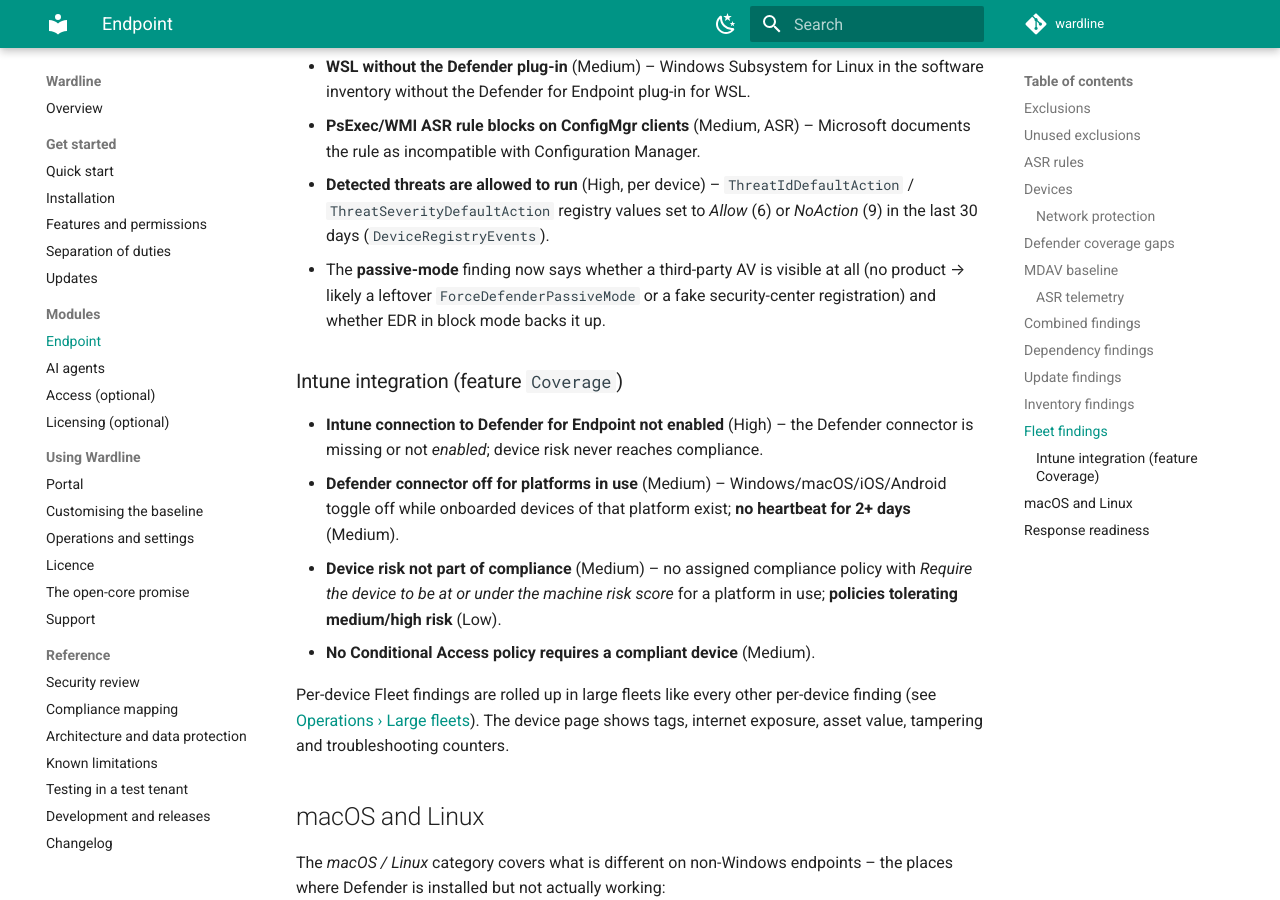
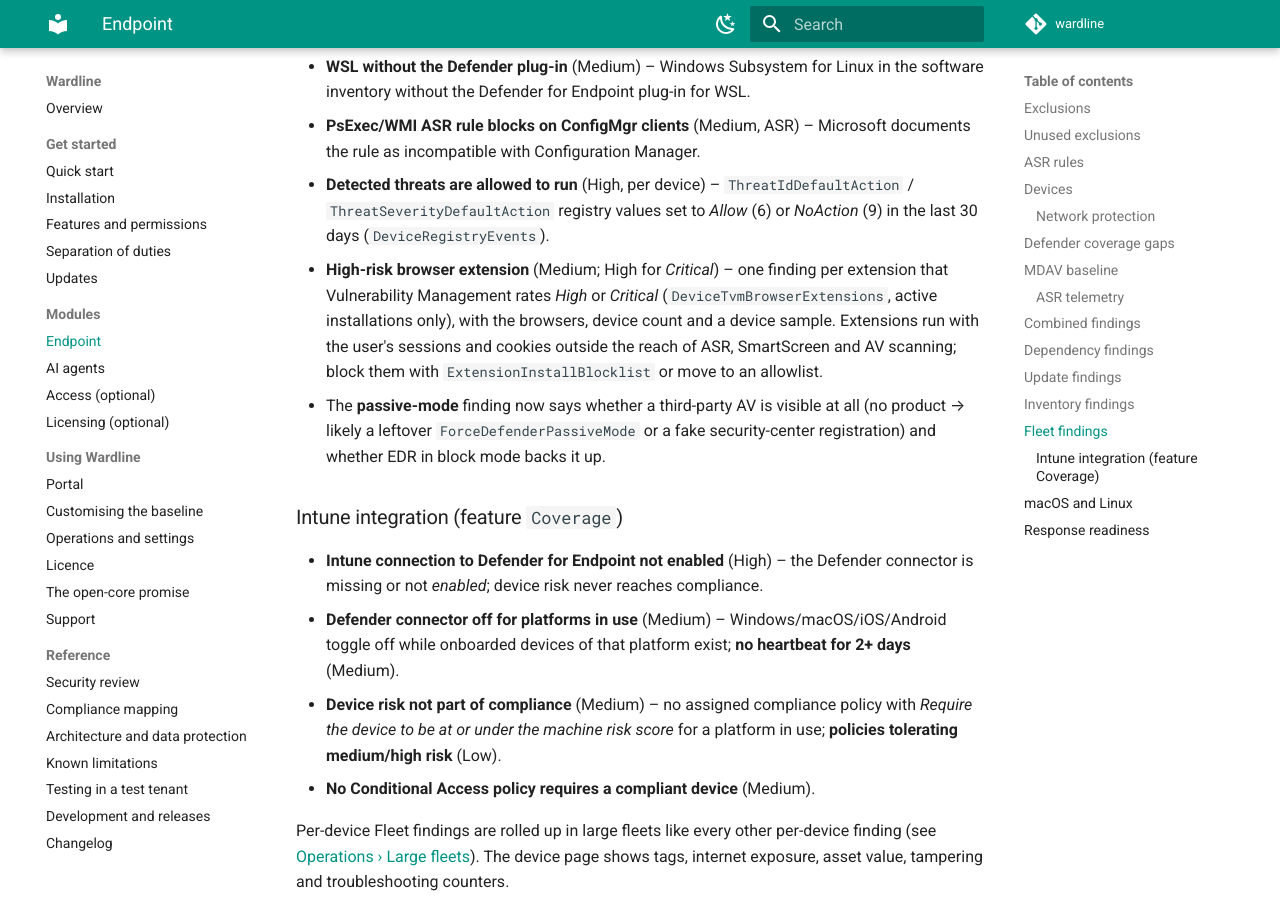
Before and after one commit to dominikhoefling/gapsio, an MkDocs documentation site: the page built from docs/modules/endpoint.md, in a window 1280 px wide and 900 px high, scrolled down 5278 px. Built offline with MkDocs 1.6.1 and Material for MkDocs 9.7.7, drawn with Linux system fonts in a browser that asks for light colours; comment, search, counter and statistics services are not loaded.

Commit message:
Fleet: high-risk browser extension finding (DeviceTvmBrowserExtensions); release 0.4.0
Signed-off-by: Dominik Höfling <dominik.hoefling@outlook.com>

```diff
--- a/docs/modules/endpoint.md
+++ b/docs/modules/endpoint.md
@@ -160,6 +160,10 @@ documented `DeviceInfo` columns (`IsInternetFacing`, `ExposureLevel`, `AssetValu
   Configuration Manager.
 - **Detected threats are allowed to run** (High, per device) – `ThreatIdDefaultAction` / `ThreatSeverityDefaultAction`
   registry values set to *Allow* (6) or *NoAction* (9) in the last 30 days (`DeviceRegistryEvents`).
+- **High-risk browser extension** (Medium; High for *Critical*) – one finding per extension that Vulnerability
+  Management rates *High* or *Critical* (`DeviceTvmBrowserExtensions`, active installations only), with the browsers,
+  device count and a device sample. Extensions run with the user's sessions and cookies outside the reach of ASR,
+  SmartScreen and AV scanning; block them with `ExtensionInstallBlocklist` or move to an allowlist.
 - The **passive-mode** finding now says whether a third-party AV is visible at all (no product → likely a leftover
   `ForceDefenderPassiveMode` or a fake security-center registration) and whether EDR in block mode backs it up.
 
```
Also changed, not shown: CHANGELOG.md (+3 -1 lines), 2 other files.
